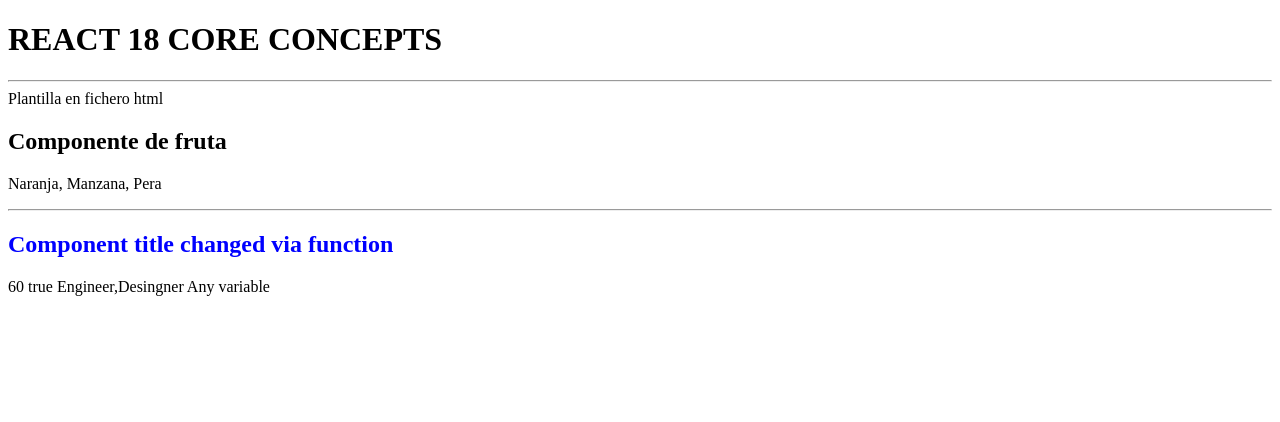
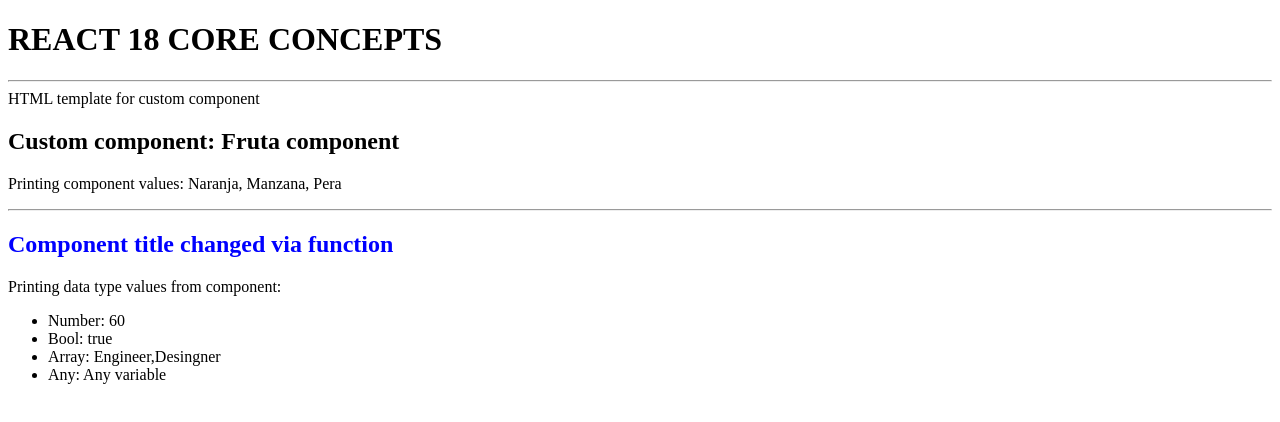
Before and after one commit to dwaxgio/angular-18-core, an Angular app: page / in a window 1280 px wide. Shown: the top 422 px of the page. Built offline with nearby package versions, Linux system fonts and the light colour scheme.

Commit message:
Descriptions updated

```diff
--- a/src/app/components/empleados/empleados.component.html
+++ b/src/app/components/empleados/empleados.component.html
@@ -1,5 +1,8 @@
-<h2 style="color:blue">{{title}}</h2>
-{{amount}}
-{{active}}
-{{roles}}
-{{joker}}
+<h2 style="color: blue">{{ title }}</h2>
+<p>Printing data type values from component:</p>
+<ul>
+  <li>Number: {{ amount }}</li>
+  <li>Bool: {{ active }}</li>
+  <li>Array: {{ roles }}</li>
+  <li>Any: {{ joker }}</li>
+</ul>
--- a/src/app/components/fruta/fruta.component.html
+++ b/src/app/components/fruta/fruta.component.html
@@ -1,3 +1,3 @@
-Plantilla en fichero html
-<h2>{{ nombre_componente }}</h2>
-<p>{{ listado_frutas }}</p>
+HTML template for custom component
+<h2>Custom component: {{ nombre_componente }}</h2>
+<p>Printing component values: {{ listado_frutas }}</p>
--- a/src/app/components/fruta/fruta.component.ts
+++ b/src/app/components/fruta/fruta.component.ts
@@ -8,6 +8,6 @@
   styleUrl: './fruta.component.css',
 })
 export class FrutaComponent {
-  public nombre_componente:string = 'Componente de fruta';
+  public nombre_componente:string = 'Fruta component';
   public listado_frutas:string = 'Naranja, Manzana, Pera';
 }
```
